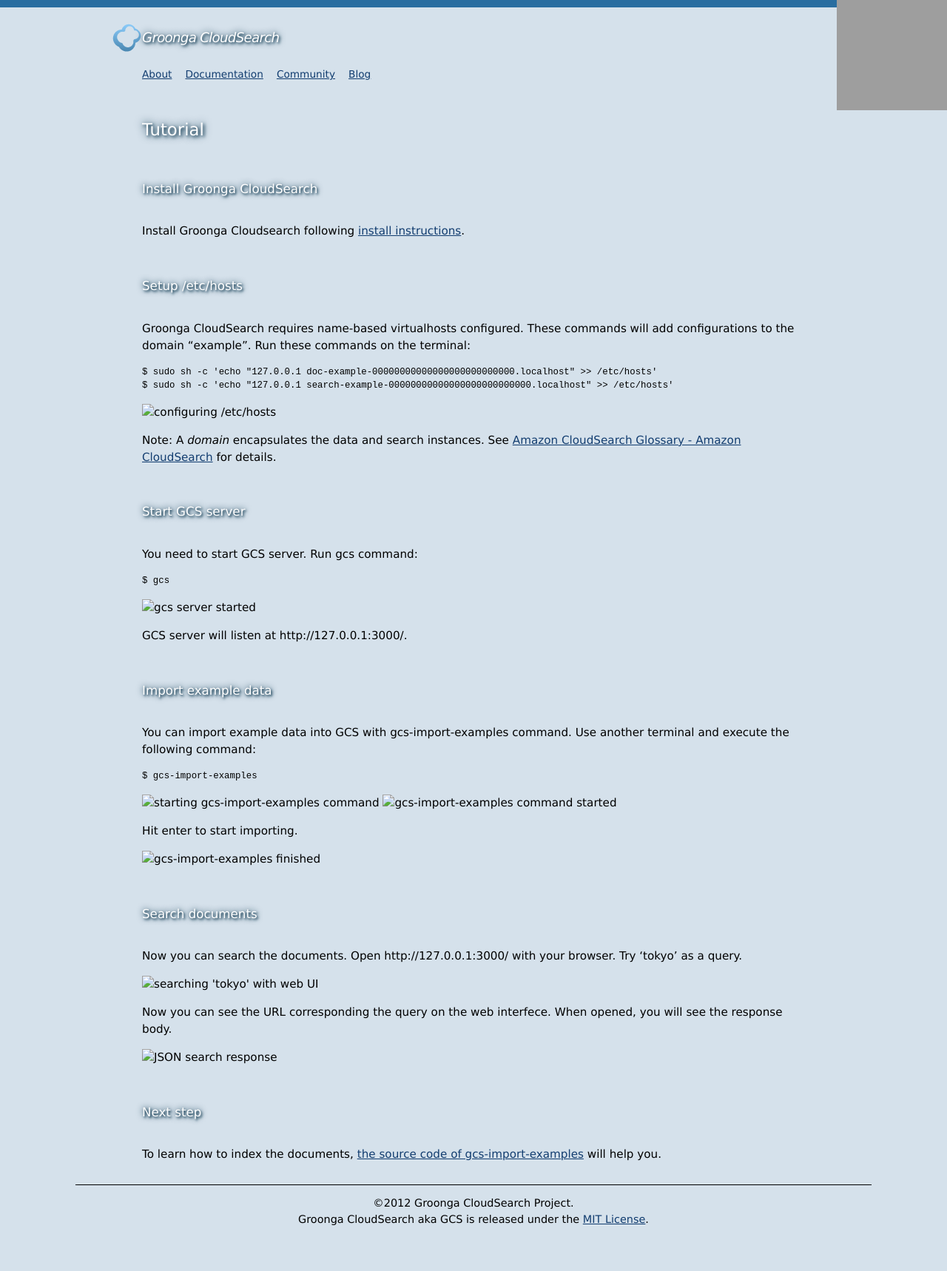
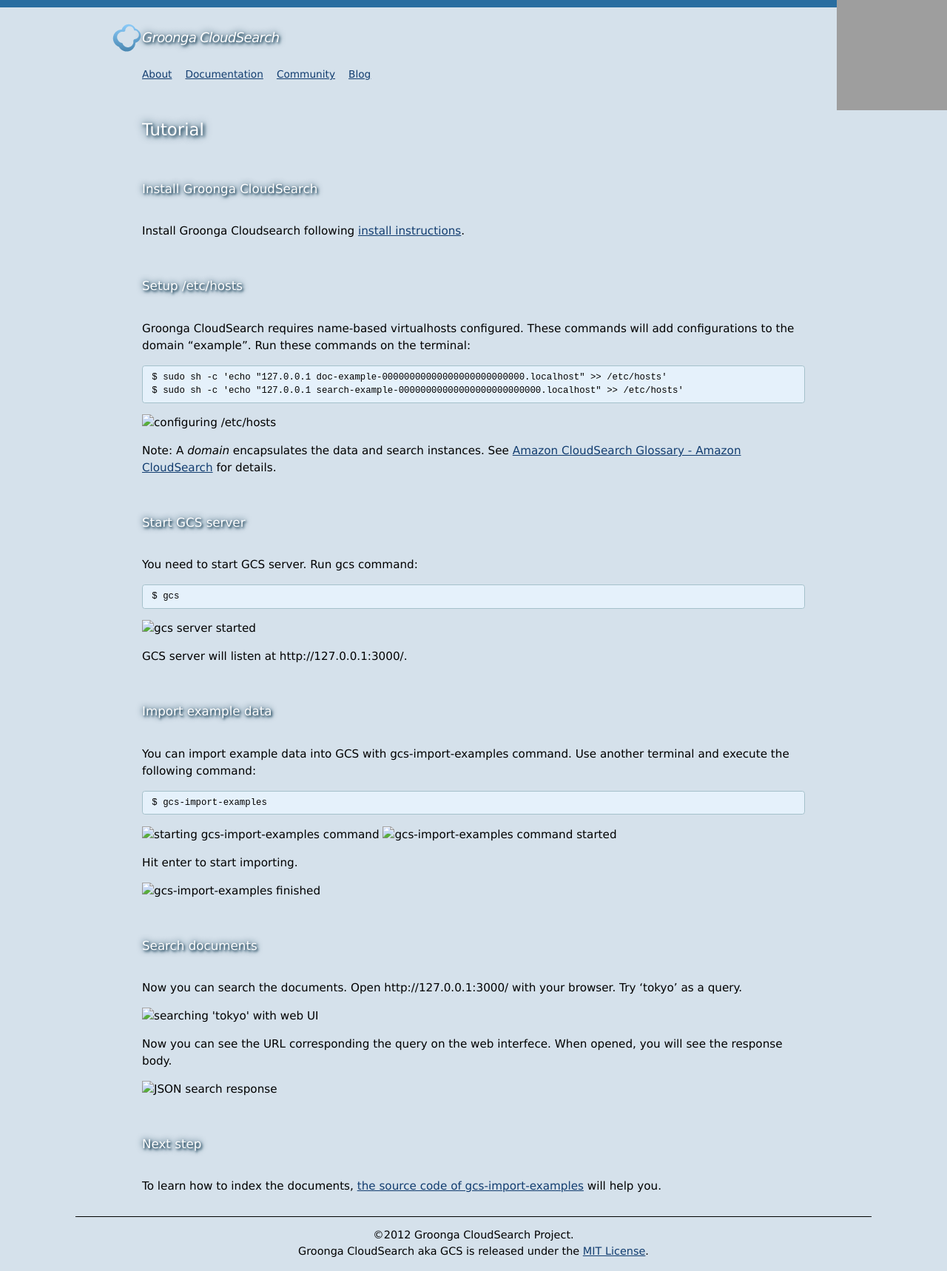
Before and after one commit to groonga/gcs.groonga.org, a Jekyll site: the page built from docs/tutorial/index.md, in a window 1280 px wide. Shown: the whole page at 74% size. Built offline with Jekyll 4.4.1, drawn with Linux system fonts in a browser that asks for light colours; before the commit the page ends 1675 px from its top, so only the background shows below that; grey boxes are pictures that could not be loaded.

Commit message:
Stylize preformatted text

```diff
--- a/stylesheets/screen/base.css
+++ b/stylesheets/screen/base.css
@@ -149,6 +149,30 @@
   text-align: center;
 }
 
+code, pre {
+  font-family: monospace;
+  background: #E5F1FB;
+  -moz-border-radius: 0.3em;
+  -webkit-border-radius: 0.3em;
+  -o-border-radius: 0.3em;
+  -ms-border-radius: 0.3em;
+  border-radius: 0.3em;
+  border: #A5C1CB 1px solid;
+  padding: 0.5em 1em;
+}
+
+code {
+  padding: 0.1em 0.25em;
+}
+
+pre code {
+  background: transparent;
+  border: none;
+  color: inherit;
+  margin: 0;
+  padding: 0;
+}
+
 
 #fork-me {
   margin: 0;
```
